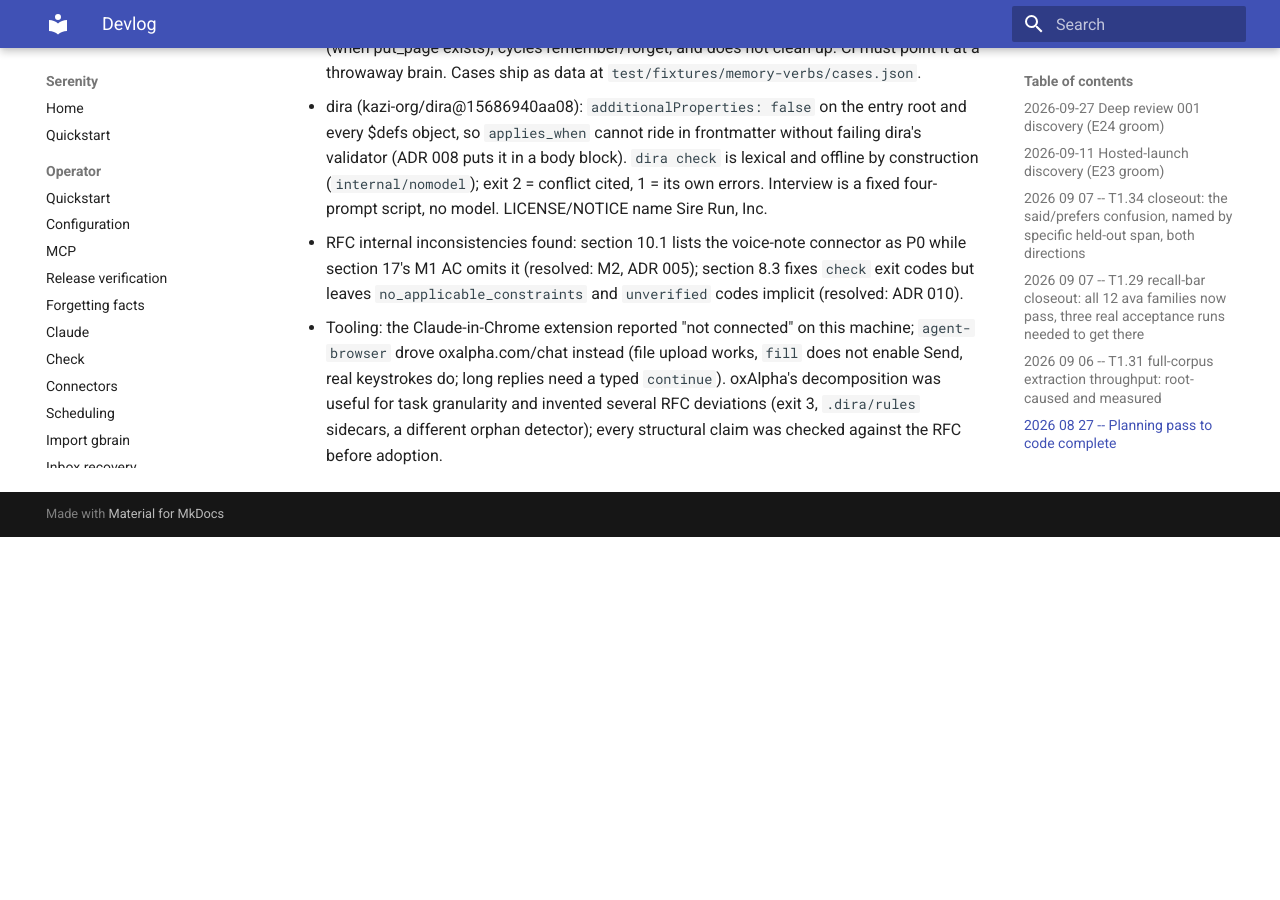
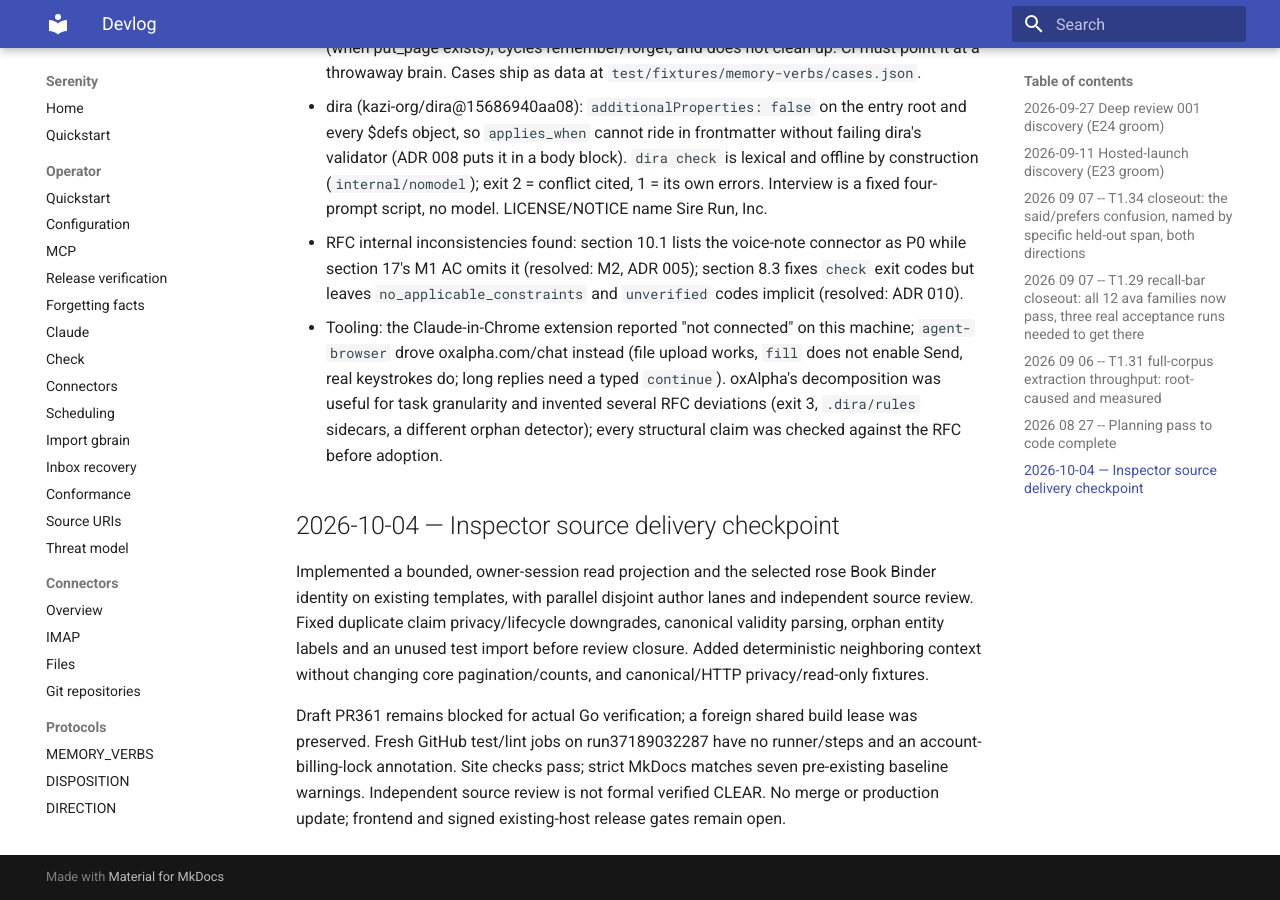
Before and after one commit to sirerun/serenity, an MkDocs documentation site: the page built from docs/devlog.md, in a window 1280 px wide and 900 px high, scrolled down 9251 px. Built offline with MkDocs 1.6.1 and Material for MkDocs 9.7.7, drawn with Linux system fonts in a browser that asks for light colours; before the commit the page ends 9788 px from its top, so only the background shows below that.

Commit message:
Register inspector draft delivery and verification blockers

```diff
--- a/docs/devlog.md
+++ b/docs/devlog.md
@@ -107,3 +107,9 @@ Task: docs/plans/E1-m1-ingest.md T1.31, filed from docs/evals/m1-report.md's fin
 - dira (kazi-org/dira@15686940aa08): `additionalProperties: false` on the entry root and every $defs object, so `applies_when` cannot ride in frontmatter without failing dira's validator (ADR 008 puts it in a body block). `dira check` is lexical and offline by construction (`internal/nomodel`); exit 2 = conflict cited, 1 = its own errors. Interview is a fixed four-prompt script, no model. LICENSE/NOTICE name Sire Run, Inc.
 - RFC internal inconsistencies found: section 10.1 lists the voice-note connector as P0 while section 17's M1 AC omits it (resolved: M2, ADR 005); section 8.3 fixes `check` exit codes but leaves `no_applicable_constraints` and `unverified` codes implicit (resolved: ADR 010).
 - Tooling: the Claude-in-Chrome extension reported "not connected" on this machine; `agent-browser` drove oxalpha.com/chat instead (file upload works, `fill` does not enable Send, real keystrokes do; long replies need a typed `continue`). oxAlpha's decomposition was useful for task granularity and invented several RFC deviations (exit 3, `.dira/rules` sidecars, a different orphan detector); every structural claim was checked against the RFC before adoption.
+
+## 2026-10-04 — Inspector source delivery checkpoint
+
+Implemented a bounded, owner-session read projection and the selected rose Book Binder identity on existing templates, with parallel disjoint author lanes and independent source review. Fixed duplicate claim privacy/lifecycle downgrades, canonical validity parsing, orphan entity labels and an unused test import before review closure. Added deterministic neighboring context without changing core pagination/counts, and canonical/HTTP privacy/read-only fixtures.
+
+Draft PR361 remains blocked for actual Go verification; a foreign shared build lease was preserved. Fresh GitHub test/lint jobs on run37189032287 have no runner/steps and an account-billing-lock annotation. Site checks pass; strict MkDocs matches seven pre-existing baseline warnings. Independent source review is not formal verified CLEAR. No merge or production update; frontend and signed existing-host release gates remain open.
```
Also changed, not shown: docs/plan.md (+1 -0 lines), docs/roadmap.md (+6 -0 lines).
